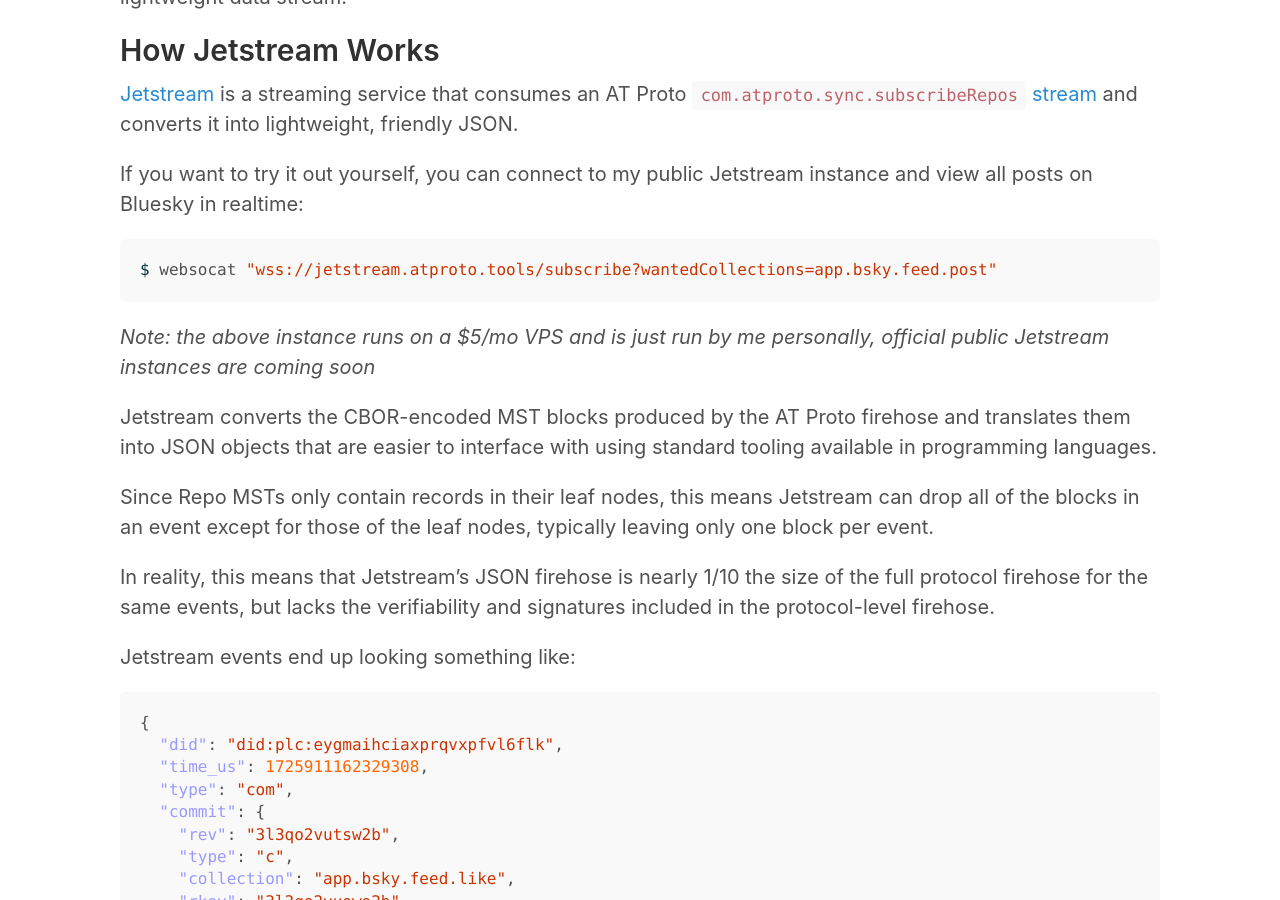
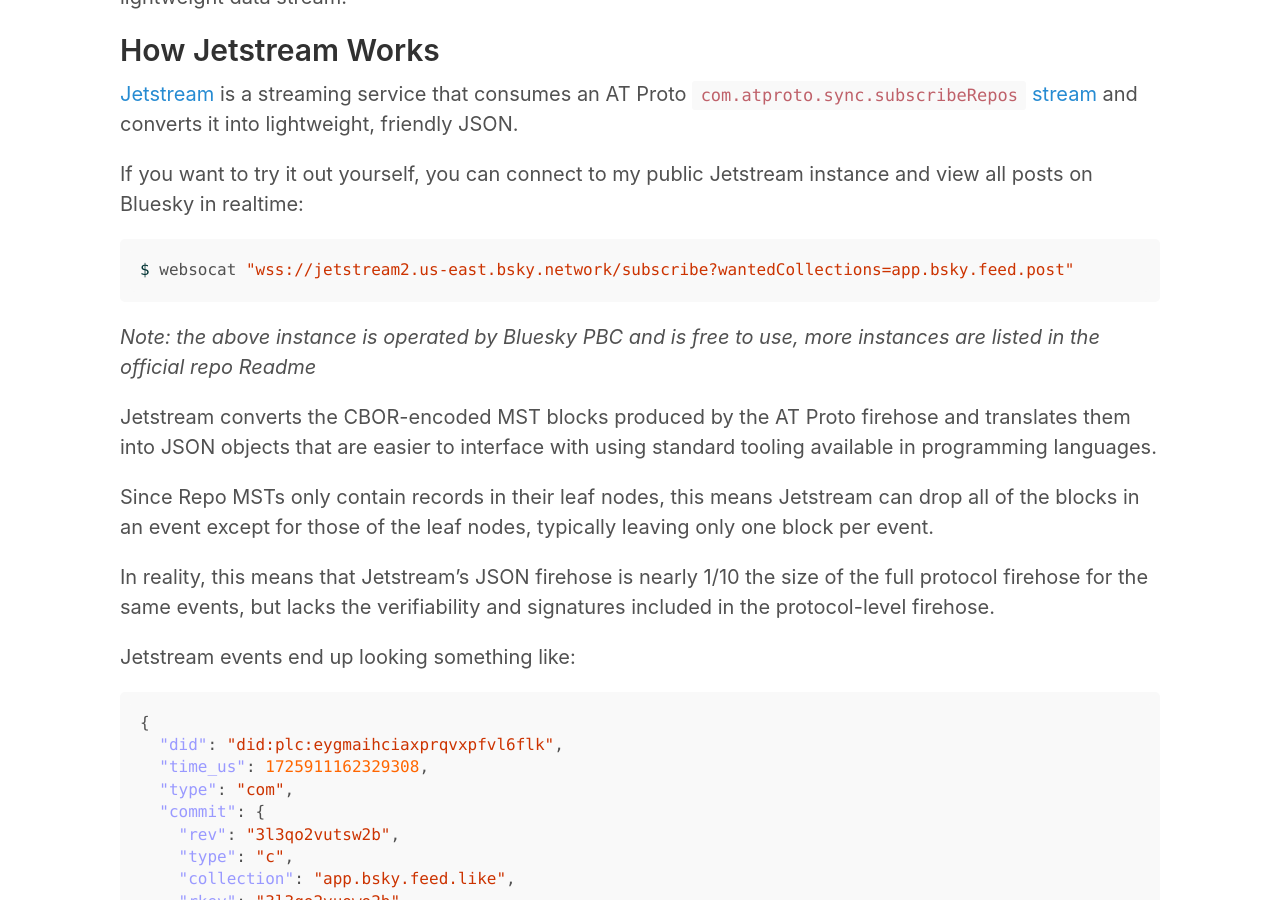
Before and after one commit to jazware/jazco-dev, a Jekyll site: the page built from _posts/2024-09-24-jetstream.md, in a window 1280 px wide and 900 px high, scrolled down 1809 px. Built offline with Jekyll 4.4.1, drawn with Linux system fonts in a browser that asks for light colours.

Commit message:
Point at public Jetstream instances

````diff
--- a/_posts/2024-09-24-jetstream.md
+++ b/_posts/2024-09-24-jetstream.md
@@ -45,10 +45,10 @@
 If you want to try it out yourself, you can connect to my public Jetstream instance and view all posts on Bluesky in realtime:
 
 ```shell
-$ websocat "wss://jetstream.atproto.tools/subscribe?wantedCollections=app.bsky.feed.post"
+$ websocat "wss://jetstream2.us-east.bsky.network/subscribe?wantedCollections=app.bsky.feed.post"
 ```
 
-_Note: the above instance runs on a $5/mo VPS and is just run by me personally, official public Jetstream instances are coming soon_
+_Note: the above instance is operated by Bluesky PBC and is free to use, more instances are listed in the official repo Readme_
 
 Jetstream converts the CBOR-encoded MST blocks produced by the AT Proto firehose and translates them into JSON objects that are easier to interface with using standard tooling available in programming languages.
 
````
